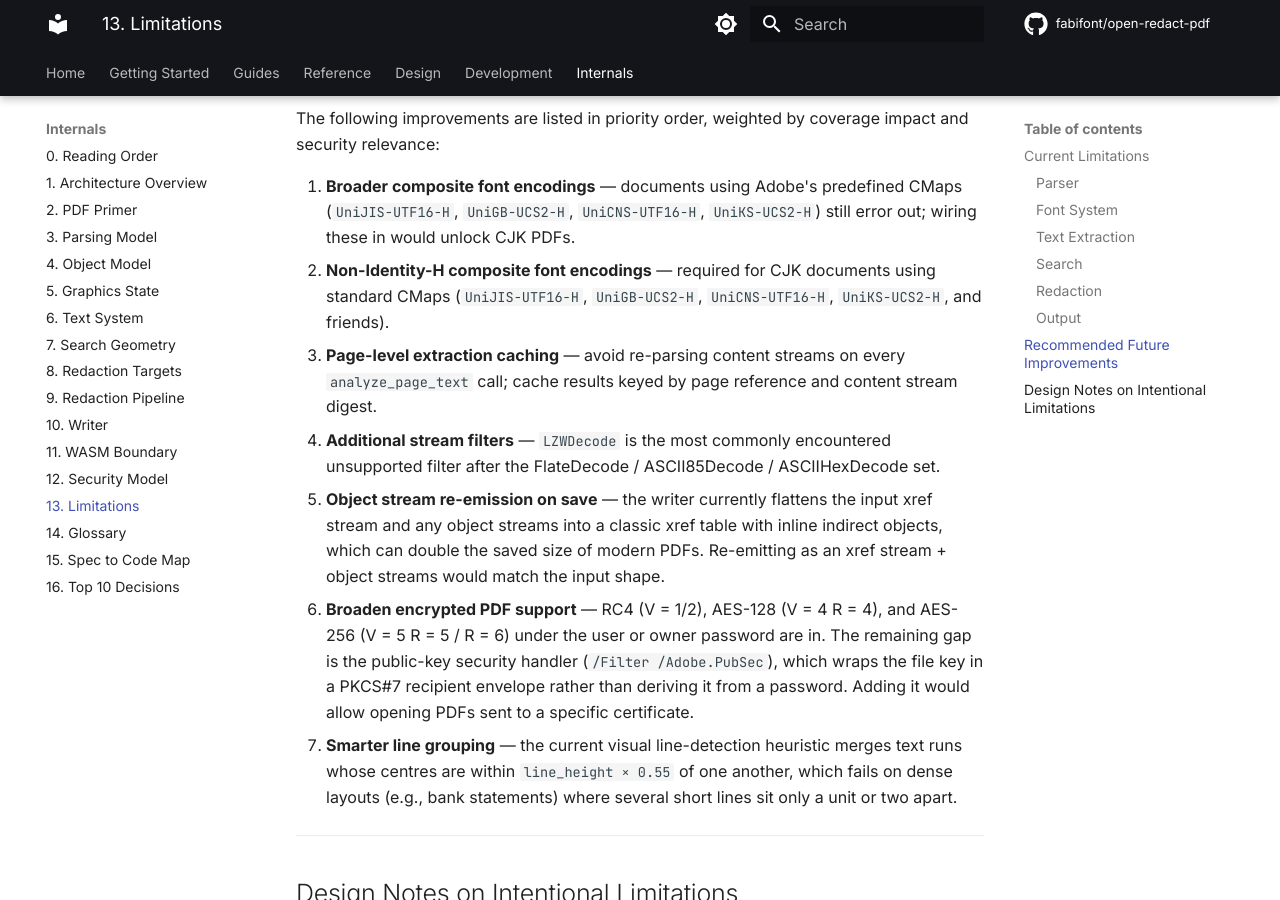
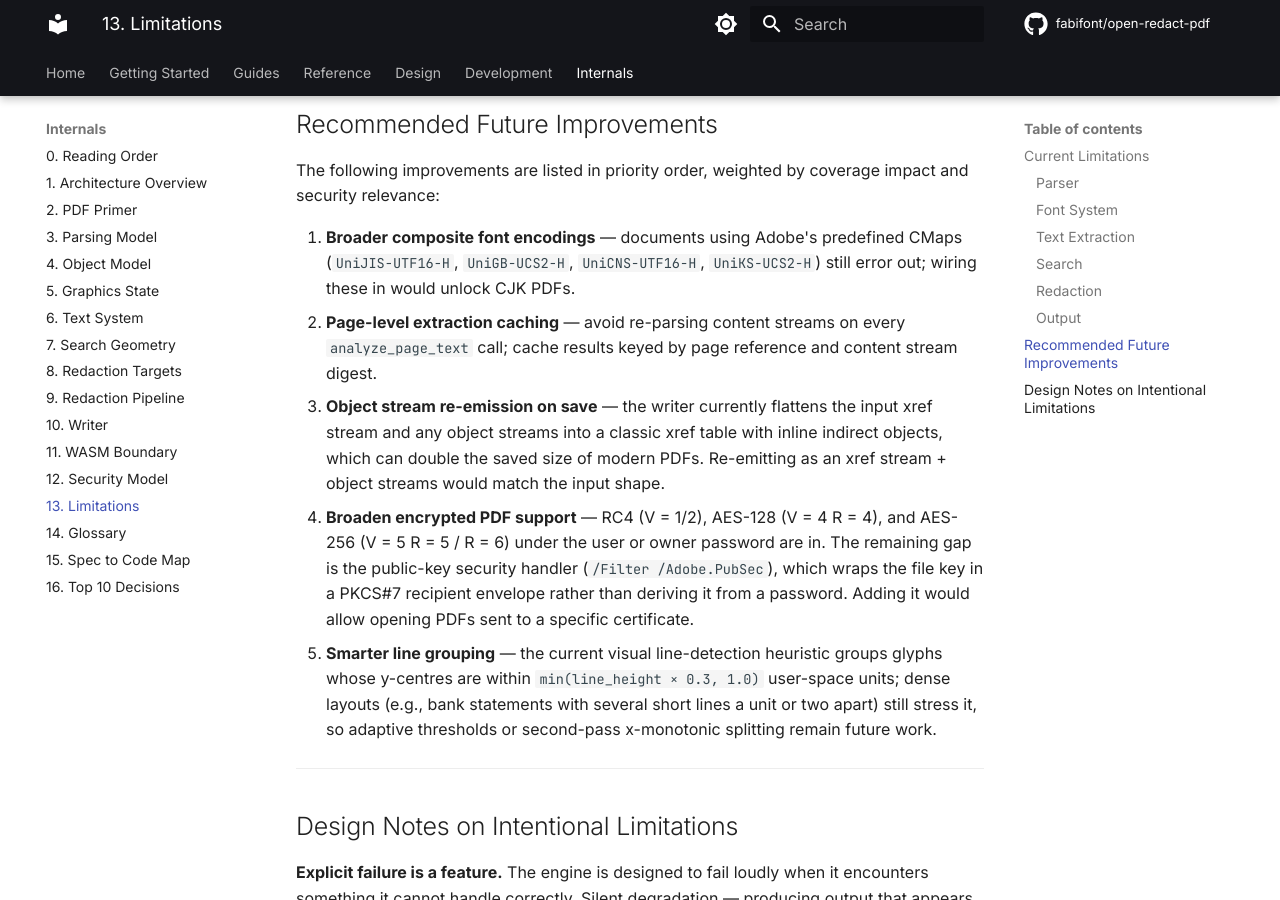
Before and after one commit to fabifont/open-redact-pdf, an MkDocs documentation site: the page built from docs/internals/13-limitations.md, in a window 1280 px wide and 900 px high, scrolled down 3510 px. Built offline with MkDocs 1.6.1 and Material for MkDocs 9.7.7, drawn with Linux system fonts in a browser that asks for light colours; comment, search, counter and statistics services are not loaded; some of the changed text lies outside the part shown.

Commit message:
docs: document LZWDecode support and drop stale future-work bullet

```diff
--- a/docs/internals/13-limitations.md
+++ b/docs/internals/13-limitations.md
@@ -9,7 +9,7 @@
 ### Parser
 
 - **Encrypted PDFs — RC4 (V = 1/2), AES-128 (V = 4), AES-256 (V = 5):** PDFs secured by the Standard Security Handler at V = 1 or V = 2 and R = 2 or R = 3 (RC4 up to 128-bit); V = 4 with R = 4 and the `/StdCF` crypt filter in `/V2` (RC4-128) or `/AESV2` (AES-128-CBC) mode; or V = 5 with R = 5 or R = 6 and `/CFM /AESV3` (AES-256-CBC) are decrypted in place during parsing. Either the user or owner password authenticates; the empty user password is the default. `/EncryptMetadata false` is honoured on V=4 (Algorithm 2 step-5 `0xFFFFFFFF` suffix, and `/Type /Metadata` streams skip decryption). V=5 R=6 runs the full ISO 32000-2 iterative Algorithm 2.B hash. Public-key security handlers still error out at `StandardSecurityHandler::open`.
-- **Text-oriented stream filters:** The engine decodes `FlateDecode`, `ASCII85Decode`, and `ASCIIHexDecode`, including chained filter pipelines (e.g. `[/ASCII85Decode /FlateDecode]`). `LZWDecode`, `DCTDecode` (JPEG), `JBIG2Decode`, and `JPXDecode` are still rejected with an explicit error.
+- **Stream filters:** The engine decodes `FlateDecode`, `ASCII85Decode`, `ASCIIHexDecode`, and `LZWDecode`, including chained filter pipelines (e.g. `[/ASCII85Decode /FlateDecode]`). `LZWDecode` honours both `DecodeParms /EarlyChange` values (0 and 1, default 1), and the PNG/TIFF predictor pipeline runs on top of the decompressed bytes exactly as for `FlateDecode`. `DCTDecode` (JPEG), `JBIG2Decode`, `JPXDecode`, `CCITTFaxDecode`, and `RunLengthDecode` are still rejected with an explicit error.
 - _(resolved)_ TIFF predictor (`/Predictor 2`) is now supported for 8-bit components; other bit depths still error explicitly.
 - **Stream Length indirect references:** The parser only handles a literal integer `Length` value in stream dictionaries. If `Length` is an indirect reference (e.g., `5 0 R`), the parser falls back to scanning for the `endstream` keyword rather than resolving the reference. This fallback works for most well-formed PDFs but may mis-frame malformed or unusual streams.
 
@@ -55,12 +55,10 @@
 The following improvements are listed in priority order, weighted by coverage impact and security relevance:
 
 1. **Broader composite font encodings** — documents using Adobe's predefined CMaps (`UniJIS-UTF16-H`, `UniGB-UCS2-H`, `UniCNS-UTF16-H`, `UniKS-UCS2-H`) still error out; wiring these in would unlock CJK PDFs.
-2. **Non-Identity-H composite font encodings** — required for CJK documents using standard CMaps (`UniJIS-UTF16-H`, `UniGB-UCS2-H`, `UniCNS-UTF16-H`, `UniKS-UCS2-H`, and friends).
-3. **Page-level extraction caching** — avoid re-parsing content streams on every `analyze_page_text` call; cache results keyed by page reference and content stream digest.
-4. **Additional stream filters** — `LZWDecode` is the most commonly encountered unsupported filter after the FlateDecode / ASCII85Decode / ASCIIHexDecode set.
-5. **Object stream re-emission on save** — the writer currently flattens the input xref stream and any object streams into a classic xref table with inline indirect objects, which can double the saved size of modern PDFs. Re-emitting as an xref stream + object streams would match the input shape.
-6. **Broaden encrypted PDF support** — RC4 (V = 1/2), AES-128 (V = 4 R = 4), and AES-256 (V = 5 R = 5 / R = 6) under the user or owner password are in. The remaining gap is the public-key security handler (`/Filter /Adobe.PubSec`), which wraps the file key in a PKCS#7 recipient envelope rather than deriving it from a password. Adding it would allow opening PDFs sent to a specific certificate.
-7. **Smarter line grouping** — the current visual line-detection heuristic merges text runs whose centres are within `line_height × 0.55` of one another, which fails on dense layouts (e.g., bank statements) where several short lines sit only a unit or two apart.
+2. **Page-level extraction caching** — avoid re-parsing content streams on every `analyze_page_text` call; cache results keyed by page reference and content stream digest.
+3. **Object stream re-emission on save** — the writer currently flattens the input xref stream and any object streams into a classic xref table with inline indirect objects, which can double the saved size of modern PDFs. Re-emitting as an xref stream + object streams would match the input shape.
+4. **Broaden encrypted PDF support** — RC4 (V = 1/2), AES-128 (V = 4 R = 4), and AES-256 (V = 5 R = 5 / R = 6) under the user or owner password are in. The remaining gap is the public-key security handler (`/Filter /Adobe.PubSec`), which wraps the file key in a PKCS#7 recipient envelope rather than deriving it from a password. Adding it would allow opening PDFs sent to a specific certificate.
+5. **Smarter line grouping** — the current visual line-detection heuristic groups glyphs whose y-centres are within `min(line_height × 0.3, 1.0)` user-space units; dense layouts (e.g., bank statements with several short lines a unit or two apart) still stress it, so adaptive thresholds or second-pass x-monotonic splitting remain future work.
 
 ---
 
```
Also changed, not shown: docs/reference/supported-subset.md (+2 -2 lines), docs/roadmap.md (+1 -1 lines).
